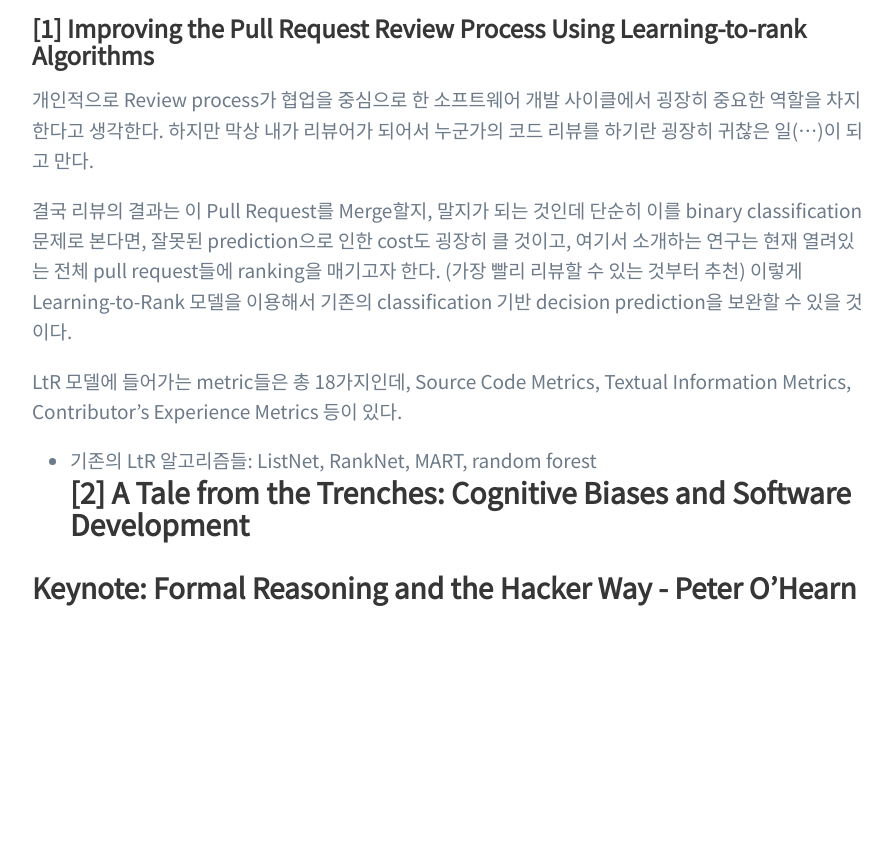
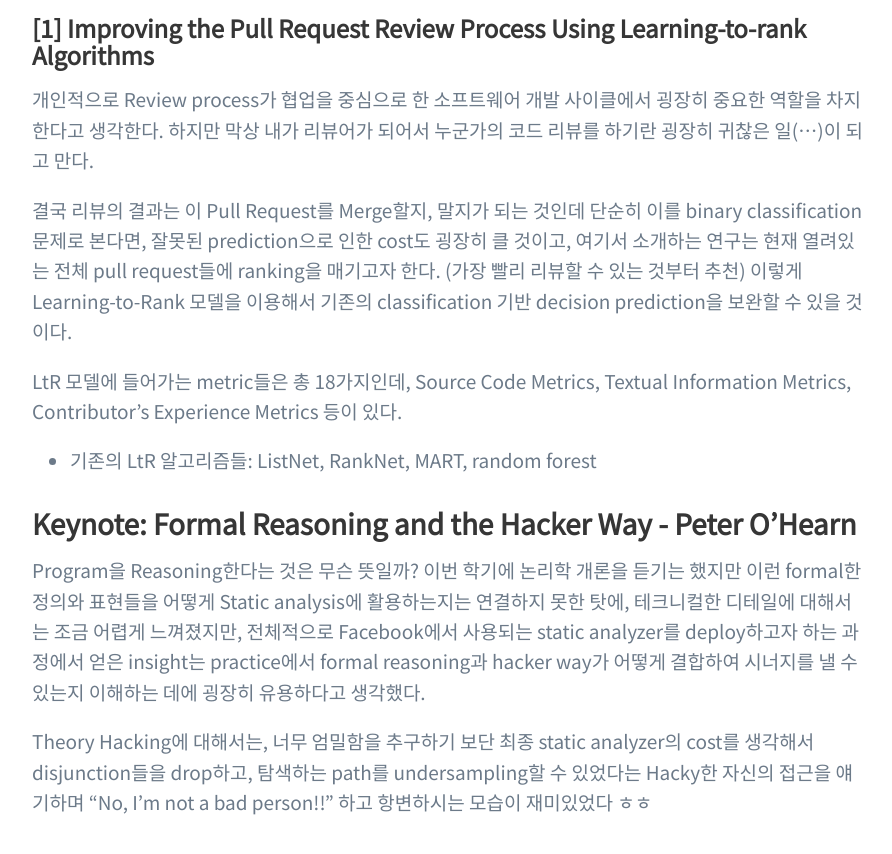
Before and after one commit to greenmonn/greenmonn.github.io, a Jekyll site: the page built from _posts/2020-07-09-ICSE-third-day.md, in a window 1280 px wide and 900 px high, scrolled down 8113 px. Shown: the top 854 px of the window, without its empty margins (192-1084 px from the left). Built offline with Jekyll 4.4.1, drawn with Linux system fonts in a browser that asks for light colours; some web fonts are replaced; our own code applies the rules of GitHub Pages for plain Markdown files; comment, search, counter and statistics services are not loaded; before the commit the page ends 8800 px from its top, so only the background shows below that; some of the changed text lies outside the part shown.

Commit message:
Add 3rd day keynote review

```diff
--- a/_posts/2020-07-09-ICSE-third-day.md
+++ b/_posts/2020-07-09-ICSE-third-day.md
@@ -71,13 +71,12 @@ input의 어떤 부분과 특정 program element의 interaction이 버그를 일
 
 -   Target Problem: Fault가 program code가 아니라 input 자체에 있을 수도 있을까? specification에 포함되지 않는 invalid input이 바로 그런 예시일 것이다. 이 논문은 그런 corrupted data를 program이 processing할 수 있는 형태로 고치려는 시도에서 출발한다. Program analysis를 사용하지 않고 black-box approach로 input repair을 접근했다는 점이 독창적인데, delta debugging에서 착안하여 (방식은 같지만 목적은 반대) invalid input fragment를 빠르게 찾아내고 동시에 content를 최대한 보존하는 input을 만들어내는 것이다. 이러한 approach를 delta debugging(ddmin)의 반대인 `ddmax`라고 이름붙였다.
 
-- Invalid input in the wild: 실제로 JSON, Wave. OBJ 파일이나 DOT 파일을 input으로 사용하는 경우에서, input 자체가 문제가 되는 경우가 얼마나 있는지 확인하기 위한 empirical study를 먼저 진행했다. 제시한 경우들을 보면 input 자체가 따라야 할 Grammar이 있는 형태들인데, lexical 버전의 ddmax의 경우에는 input의 grammar check를 하지 않고 단지 program exit status만을 feedback으로 활용하여 passing input의 maximum subset을 찾는다. (그런데 논문에는 `ANTLER` 자체에서 제공하는 `error recovery strategy`를 활용한다고는 되어 있다. 그러고 나서 edit distance 등으로 원래의 failing input과 얼마나 다른지를 계산한다고 하는데..) syntactic ddmax (like tree delta debugging)의 경우에는 `ANTLR`을 이용하여 input의 초기 AST 상태를 파싱하기는 하지만, 여전히 repair 과정에서 Grammar에 대한 정보를 사용하지는 않는다.
+-   Invalid input in the wild: 실제로 JSON, Wave. OBJ 파일이나 DOT 파일을 input으로 사용하는 경우에서, input 자체가 문제가 되는 경우가 얼마나 있는지 확인하기 위한 empirical study를 먼저 진행했다. 제시한 경우들을 보면 input 자체가 따라야 할 Grammar이 있는 형태들인데, lexical 버전의 ddmax의 경우에는 input의 grammar check를 하지 않고 단지 program exit status만을 feedback으로 활용하여 passing input의 maximum subset을 찾는다. (그런데 논문에는 `ANTLER` 자체에서 제공하는 `error recovery strategy`를 활용한다고는 되어 있다. 그러고 나서 edit distance 등으로 원래의 failing input과 얼마나 다른지를 계산한다고 하는데..) syntactic ddmax (like tree delta debugging)의 경우에는 `ANTLR`을 이용하여 input의 초기 AST 상태를 파싱하기는 하지만, 여전히 repair 과정에서 Grammar에 대한 정보를 사용하지는 않는다.
 
-- Lexical Repair vs. Syntactic Repair
-Lexical Repair은 input을 단순히 sequence로 보고 나누는 반ㅁ년, Syntactic Repair은 기본적으로 input을 structure로 파싱해서 tree 단위로 delta debugging scheme을 적용한다.
+-   Lexical Repair vs. Syntactic Repair
+    Lexical Repair은 input을 단순히 sequence로 보고 나누는 반ㅁ년, Syntactic Repair은 기본적으로 input을 structure로 파싱해서 tree 단위로 delta debugging scheme을 적용한다.
 
-- Evaluation: 실제로 ddmax가 얼마나 input을 많이 고칠 수 있었는지에 대해서는, real-world crawling example과 이들에 mutation을 해서 만들어낸 추가적인 데이터에 대해서 실험했다. syntatic하게 input의 AST를 만들어서 repair를 수행한 버전이 가장 좋은 repair 성능을 보였다. (더 많은 passing input을 generate하기도 했고, 만들어진 data의 loss 측면에서도 더 좋았다)
-
+-   Evaluation: 실제로 ddmax가 얼마나 input을 많이 고칠 수 있었는지에 대해서는, real-world crawling example과 이들에 mutation을 해서 만들어낸 추가적인 데이터에 대해서 실험했다. syntatic하게 input의 AST를 만들어서 repair를 수행한 버전이 가장 좋은 repair 성능을 보였다. (더 많은 passing input을 generate하기도 했고, 만들어진 data의 loss 측면에서도 더 좋았다)
 
 모든 실험이 아마도 저자의 노트북일 Lenovo Thinkpad에서 이뤄졌다고 하는데, 생각보다 소박한 시스템(?)이라 인상에 남는다. 재택 근무 중이셨을까 (...)
 
@@ -87,9 +86,9 @@ Logging할 때 어떤 variable을 tracking할 지 추천해 준다면 어떨까?
 
 이러한 두 가지 challenge를 극복하고자 multi-label classification problem 대신 representation learning problem으로 접근한다. logging statement 주변의 코드 snippet을 RNN encoder에 통과시켜서 적절한 representation을 배우도록 하고, 두 번째 단계로 이 representation을 binary classifier에 통과시켜서 (로깅할지, 말지) 둘 중 하나를 선택하게 하는 것이다. 직관적으로 보면 각 token이 해당 프로그램 스니펫에서 어떤 역할을 하는지를 먼저 representation으로 배운 다음에, 이렇게 정제된 정보 위에서 logging을 해야 할지 말지에 대한 classification을 수행한다는 아이디어가 representation의 활용을 현명하게 한 예시(?) 같아서 굉장히 마음에 들었다.
 
-* novel method for mapping program tokens into word embeddings: making use of pretrained word embeddings of natural language tokens - 아직 이 과정에 어떤 novelty가 있는지 깊게 살펴보지는 못했지만, 역할을 표현하는 데에 natural language token이 과연 필요할까? 에 대한 의문이 들었다. 내가 생각한 방향과 논문이 생각한 방향을 비교해 볼 것.
+-   novel method for mapping program tokens into word embeddings: making use of pretrained word embeddings of natural language tokens - 아직 이 과정에 어떤 novelty가 있는지 깊게 살펴보지는 못했지만, 역할을 표현하는 데에 natural language token이 과연 필요할까? 에 대한 의문이 들었다. 내가 생각한 방향과 논문이 생각한 방향을 비교해 볼 것.
 
-* representation learning: 학습 데이터가 굉장히 복잡하고 큰 dimension을 가지고 있더라도 깊고 방대한 neural network를 통해 데이터의 선형 분리가 가능한 형태의 representation을 도출할 수 있다는 것.
+-   representation learning: 학습 데이터가 굉장히 복잡하고 큰 dimension을 가지고 있더라도 깊고 방대한 neural network를 통해 데이터의 선형 분리가 가능한 형태의 representation을 도출할 수 있다는 것.
 
 ### [3] Boosting Automated Program Repair with Bug-Inducing Commits
 
@@ -133,7 +130,6 @@ Linting의 범위를 GUI Animation으로 확장했다는 점에서, 꽤 명확
 4가지의 SZZ variant (B-SZZ, AG-SZZ, MA-SZZ, and RA-SZZ)에 대해서 evaluation을 수행하는데, 그 결과 RA-SZZ가 가장 mislabeled change를 적게 만들었다고 한다.
 
 실제로 Defect Prediction Model에 들어가는 feature 중 중요하게 작용하는 것이 한 change에서 변경된 파일의 갯수와 같은 statistical한 metric인데, 이런 것들은 SZZ algorithm의 mislabeling으로부터 만들어진 noise에 크게 영향을 받지 않았다고 한다. 하지만 그 다음으로 중요한 metric에 대해서는 noise의 영향을 어느 정도 받았다고 한다.
-
 
 ### [2] Understanding the Automated Parameter Optimization on Transfer Learning for Cross-Project Defect Prediction: An Empirical Study
 
@@ -147,7 +143,10 @@ Linting의 범위를 GUI Animation으로 확장했다는 점에서, 꽤 명확
 
 LtR 모델에 들어가는 metric들은 총 18가지인데, Source Code Metrics, Textual Information Metrics, Contributor's Experience Metrics 등이 있다.
 
-* 기존의 LtR 알고리즘들: ListNet, RankNet, MART, random forest
-### [2] A Tale from the Trenches: Cognitive Biases and Software Development
+-   기존의 LtR 알고리즘들: ListNet, RankNet, MART, random forest
 
 ## Keynote: Formal Reasoning and the Hacker Way - Peter O'Hearn
+
+Program을 Reasoning한다는 것은 무슨 뜻일까? 이번 학기에 논리학 개론을 듣기는 했지만 이런 formal한 정의와 표현들을 어떻게 Static analysis에 활용하는지는 연결하지 못한 탓에, 테크니컬한 디테일에 대해서는 조금 어렵게 느껴졌지만, 전체적으로 Facebook에서 사용되는 static analyzer를 deploy하고자 하는 과정에서 얻은 insight는 practice에서 formal reasoning과 hacker way가 어떻게 결합하여 시너지를 낼 수 있는지 이해하는 데에 굉장히 유용하다고 생각했다.
+
+Theory Hacking에 대해서는, 너무 엄밀함을 추구하기 보단 최종 static analyzer의 cost를 생각해서 disjunction들을 drop하고, 탐색하는 path를 undersampling할 수 있었다는 Hacky한 자신의 접근을 얘기하며 "No, I'm not a bad person!!" 하고 항변하시는 모습이 재미있었다 ㅎㅎ
```
Also changed, not shown: other parts of _posts/2020-07-09-ICSE-third-day.md (+5 -7 lines).
